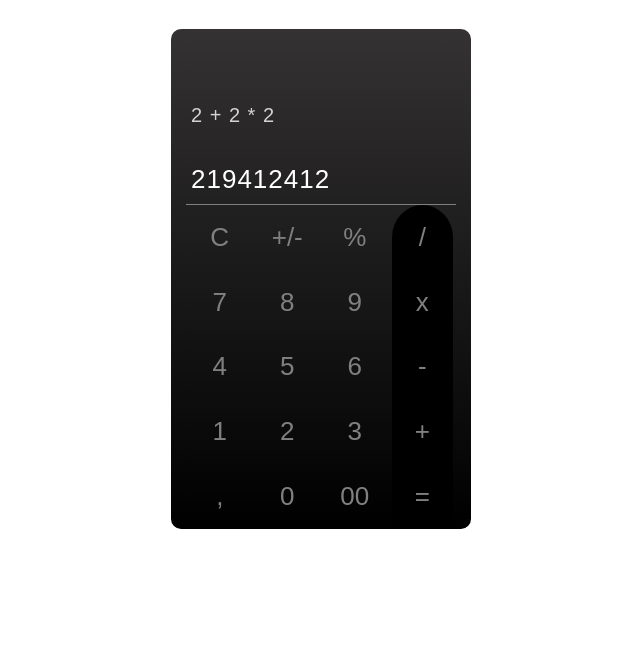
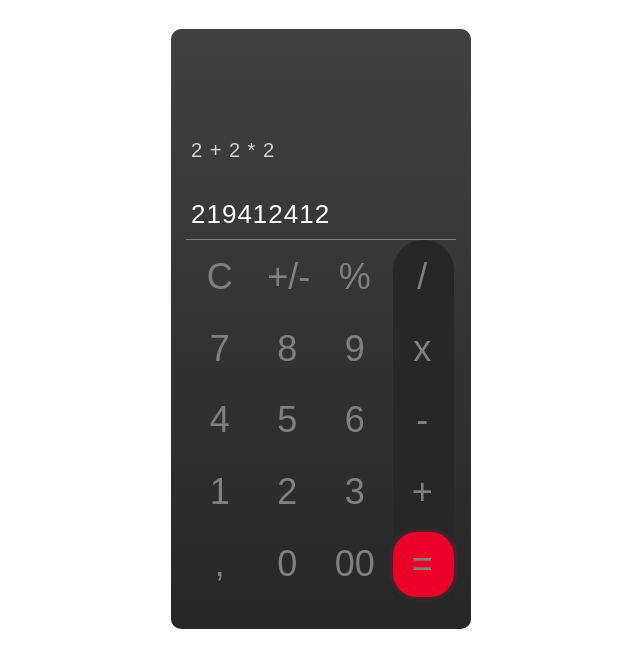
Before and after one commit to MaciejWojtasiak/Calculator, a plain HTML site: page index.html in a window 1280 px wide. Shown: the part 78-746 px from the top of the page, without its empty margins (319-959 px from the left). Drawn offline with Linux system fonts and the light colour scheme.

Commit message:
deleted nth-child selectors, added before and after elements

```diff
--- a/style.css
+++ b/style.css
@@ -14,11 +14,11 @@ body {
 
 .calculator {
     width: 300px;
-    height: 500px;
+    height: 600px;
     border-radius: 10px;
     margin: 50px auto;
-    background: rgb(0, 0, 0);
-    background: linear-gradient(0deg, rgba(0, 0, 0, 1) 0%, rgba(52, 50, 50, 1) 100%);
+    /* background: rgb(0, 0, 0); */
+    background: linear-gradient(0deg, rgba(38, 38, 38, 1) 0%, rgba(65, 65, 65, 1) 100%);
 }
 
 .calculator hr {
@@ -55,7 +55,8 @@ body {
 }
 
 .buttons {
-    height: 65%;
+    position: relative;
+    height: 60%;
     width: 90%;
     margin: 0 auto;
     border-top: 1px solid gray;
@@ -64,20 +65,34 @@ body {
     grid-template-rows: repeat(5, 1fr);
 }
 
+.buttons::before {
+    content: '';
+    position: absolute;
+    right: 2px;
+    top: 0;
+    height: 100%;
+    width: 60.75px;
+    border-radius: 30px 30px 0 0;
+    background-color: #272727;
+}
+
+.buttons::after {
+    content: '';
+    position: absolute;
+    right: 2px;
+    bottom: 2px;
+    height: 64.8px;
+    width: 60.75px;
+    border-radius: 24px;
+    background-color: #EB0028;
+    box-shadow: 0 0 3px 3px #4d242bce;
+}
+
 .btn {
     position: relative;
     width: 90%;
     height: 100%;
-    font-size: 26px;
     margin: 0 auto;
-}
-
-.btn:nth-child(4n) {
-    background-color: black;
-}
-
-.btn:nth-child(4) {
-    border-radius: 50% 50% 0 0;
 }
 
 .btn button {
@@ -90,13 +105,13 @@ body {
     border: 0;
     background-color: inherit;
     color: gray;
-    font-size: 26px;
+    font-size: 36px;
     outline: none;
+    transition: .3s;
+    z-index: 1;
 }
 
 .btn button:hover {
-    color: red;
+    color: white;
     cursor: pointer;
 }
-
-*/
```
